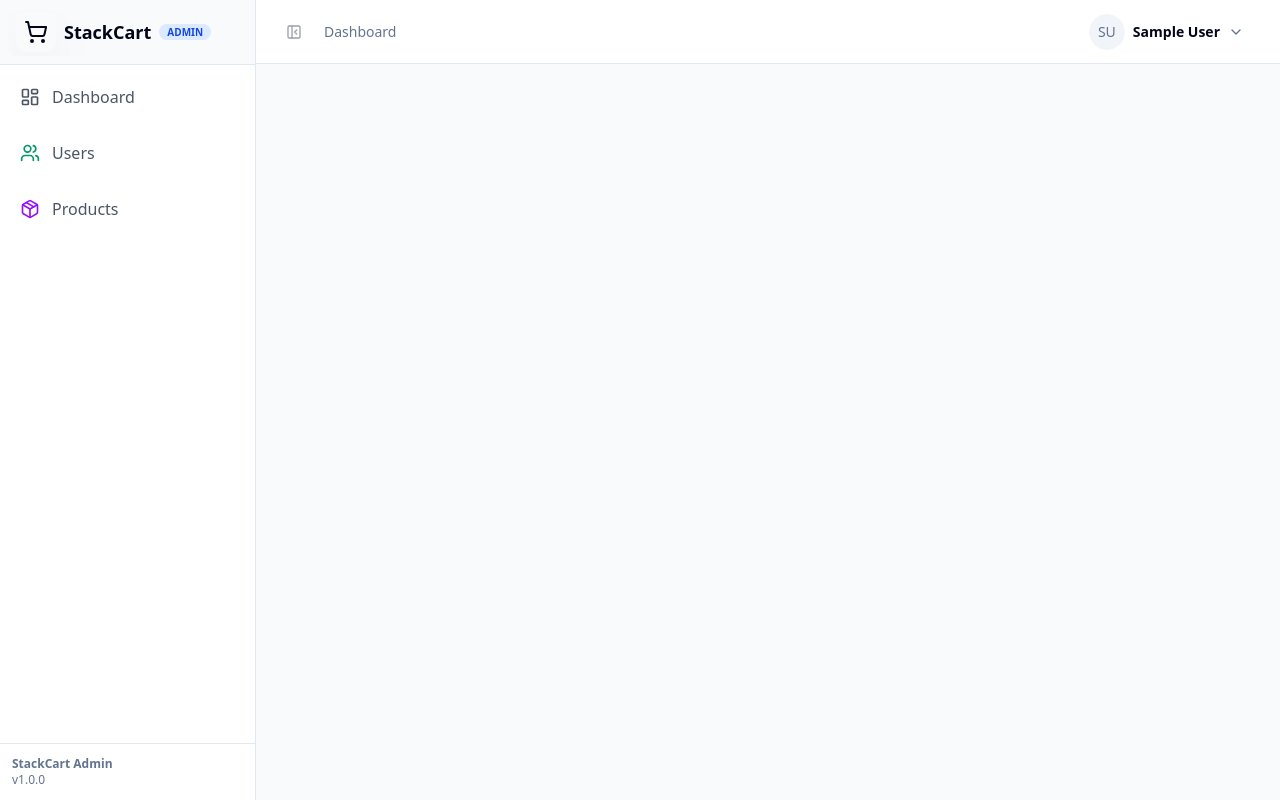
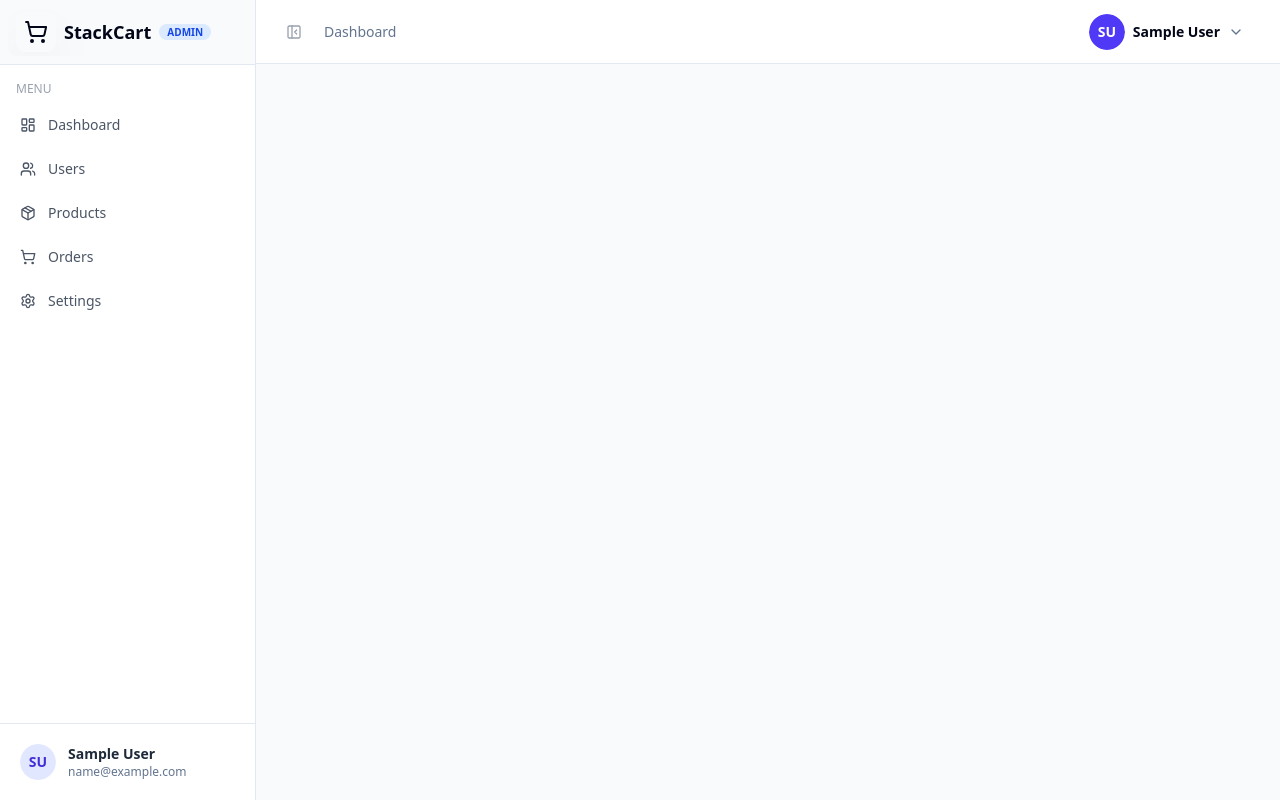
Before and after one commit to sonalghinaiya/mern-stackcart, a React (Vite) app in the folder admin/: page /admin in a window 1280 px wide. Built offline with nearby package versions, Linux system fonts and the light colour scheme; sample sign-in values are in the browser's storage.

Commit message:
feat(nav-user): support multiple layout variants (navbar & sidebar) with logout confirmation

```diff
--- a/admin/src/components/app-sidebar.jsx
+++ b/admin/src/components/app-sidebar.jsx
@@ -1,6 +1,6 @@
 "use client";
 
-import { LayoutDashboard, Package, ShoppingCart, Users } from "lucide-react";
+import { LayoutDashboard, Package, ShoppingCart, Users, Settings } from "lucide-react";
 
 import { NavMain } from "@/components/nav-main";
 import { NavUser } from "@/components/nav-user";
@@ -30,13 +30,21 @@ const data = {
       title: "Users",
       url: "/admin/users",
       icon: Users,
-      color: "text-emerald-600",
     },
     {
       title: "Products",
       url: "/admin/products",
       icon: Package,
-      color: "text-purple-600",
+    },
+     {
+      title: "Orders",
+      url: "#",
+      icon: ShoppingCart,
+    },
+     {
+      title: "Settings",
+      url: "#",
+      icon: Settings,
     },
   ],
 };
@@ -51,10 +59,7 @@ export function AppSidebar({ ...props }) {
         <NavMain items={data.navMain} />
       </SidebarContent>
       <SidebarFooter className="border-t p-3 text-xs text-muted-foreground bg-white">
-        <div className="flex flex-col">
-          <span className="font-semibold">StackCart Admin</span>
-          <span>v1.0.0</span>
-        </div>
+        <NavUser variant="sidebar"/>
       </SidebarFooter>
       <SidebarRail />
     </Sidebar>
--- a/admin/src/components/nav-main.jsx
+++ b/admin/src/components/nav-main.jsx
@@ -1,6 +1,7 @@
 import { NavLink, useLocation } from "react-router-dom";
 import {
   SidebarGroup,
+  SidebarGroupLabel,
   SidebarMenu,
   SidebarMenuButton,
   SidebarMenuItem,
@@ -11,7 +12,10 @@ export function NavMain({ items }) {
 
   return (
     <SidebarGroup>
-      <SidebarMenu className="space-y-1">
+      <SidebarGroupLabel className="uppercase text-gray-400">
+        Menu
+      </SidebarGroupLabel>
+      <SidebarMenu>
         {items.map((item) => {
           const isActive = location.pathname.startsWith(item.url);
 
@@ -19,7 +23,7 @@ export function NavMain({ items }) {
             <SidebarMenuItem key={item.title}>
               <SidebarMenuButton
                 asChild
-                size="lg"
+                size="md"
                 isActive={isActive}
                 tooltip={item.title}
                 className="transition-all duration-200"
@@ -29,27 +33,32 @@ export function NavMain({ items }) {
                   className={`flex items-center gap-3 px-3 py-2.5 rounded-lg
                   ${
                     isActive
-                      ? "bg-blue-50 border-l-blue-600 text-blue-600 border-l-4"
+                      ? "bg-indigo-50 border-l-indigo-600 text-indigo-600 border-l-4"
                       : "text-gray-600 hover:text-black"
                   }`}
                 >
                   {item.icon && (
                     <item.icon
-                      className={`!h-5 !w-5 ${
-                        isActive ? "text-blue-600" : item.color
+                      className={`h-5 w-5 ${
+                        isActive ? "text-indigo-600" : item.color
                       }`}
                     />
                   )}
 
                   <span
-                    className={`text-base ${
-                      isActive
-                        ? "font-semibold text-blue-600"
-                        : "font-medium"
+                    className={`${
+                      isActive ? "font-semibold text-indigo-600" : "font-medium"
                     }`}
                   >
                     {item.title}
                   </span>
+                  <span
+                    className={`${
+                      isActive
+                        ? "ml-auto w-1.5 h-1.5 rounded-full bg-indigo-500 flex-shrink-0"
+                        : ""
+                    }`}
+                  ></span>
                 </NavLink>
               </SidebarMenuButton>
             </SidebarMenuItem>
--- a/admin/src/components/nav-user.jsx
+++ b/admin/src/components/nav-user.jsx
@@ -1,9 +1,6 @@
 "use client";
 
-import {
-  ChevronDown,
-  LogOut
-} from "lucide-react";
+import { ChevronDown, LogOut } from "lucide-react";
 
 import { Avatar, AvatarFallback, AvatarImage } from "@/components/ui/avatar";
 import { Button } from "@/components/ui/button";
@@ -26,7 +23,7 @@ import {
 import { useEffect, useState } from "react";
 import { useNavigate } from "react-router-dom";
 
-export function NavUser() {
+export function NavUser({ variant = "navbar" }) {
   const navigate = useNavigate();
 
   const [user, setUser] = useState({
@@ -58,6 +55,31 @@ export function NavUser() {
     navigate("/auth/login");
   };
 
+  if (variant === "sidebar") {
+    return (
+      <div className="flex items-center gap-3 p-2">
+        <Avatar className="h-9 w-9">
+          {user.profileImage ? (
+            <AvatarImage src={user.profileImage} />
+          ) : (
+            <AvatarFallback className="text-indigo-700 font-bold bg-indigo-100">
+              {user.fname
+                ? user.fname.charAt(0).toUpperCase() +
+                  (user.lname ? user.lname.charAt(0).toUpperCase() : "")
+                : "U"}
+            </AvatarFallback>
+          )}
+        </Avatar>
+        <div className="flex flex-col text-left">
+          <span className="text-sm font-semibold text-gray-800">
+            {user.fname} {user.lname}
+          </span>
+          <span className="text-xs text-muted-foreground">{user.email}</span>
+        </div>
+      </div>
+    );
+  }
+
   return (
     <>
       <DropdownMenu>
@@ -70,7 +92,7 @@ export function NavUser() {
               {user.profileImage ? (
                 <AvatarImage src={user.profileImage} />
               ) : (
-                <AvatarFallback>
+                <AvatarFallback className="text-white font-bold bg-indigo-600">
                   {user.fname
                     ? user.fname.charAt(0).toUpperCase() +
                       (user.lname ? user.lname.charAt(0).toUpperCase() : "")
@@ -90,12 +112,12 @@ export function NavUser() {
 
         <DropdownMenuContent align="end" className="w-55">
           <DropdownMenuItem>
-            <h2 className="font-semibold">
+            <h2 className="font-medium">
               {user.fname} {user.lname}
             </h2>
           </DropdownMenuItem>
           <DropdownMenuItem>
-            <h2 className="-mt-2 text-gray-500 font-semibold">{user.email}</h2>
+            <h2 className="-mt-2 text-gray-500 text-xs">{user.email}</h2>
           </DropdownMenuItem>
           <DropdownMenuSeparator />
           <DropdownMenuItem
```
